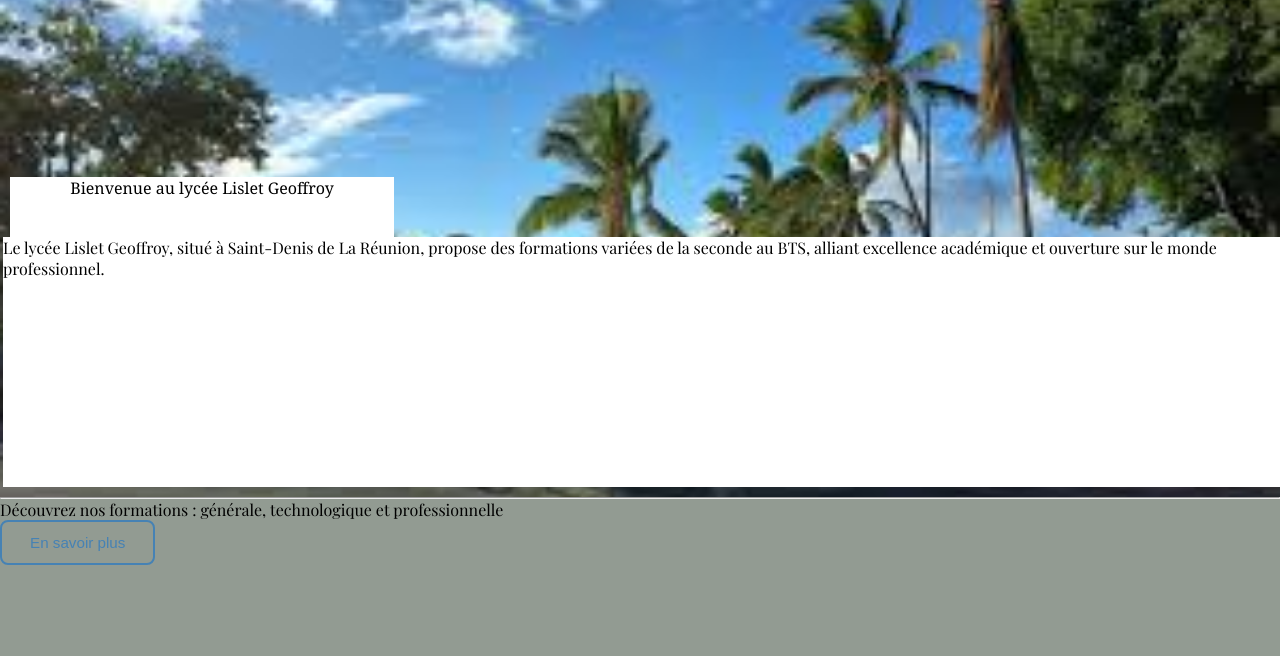
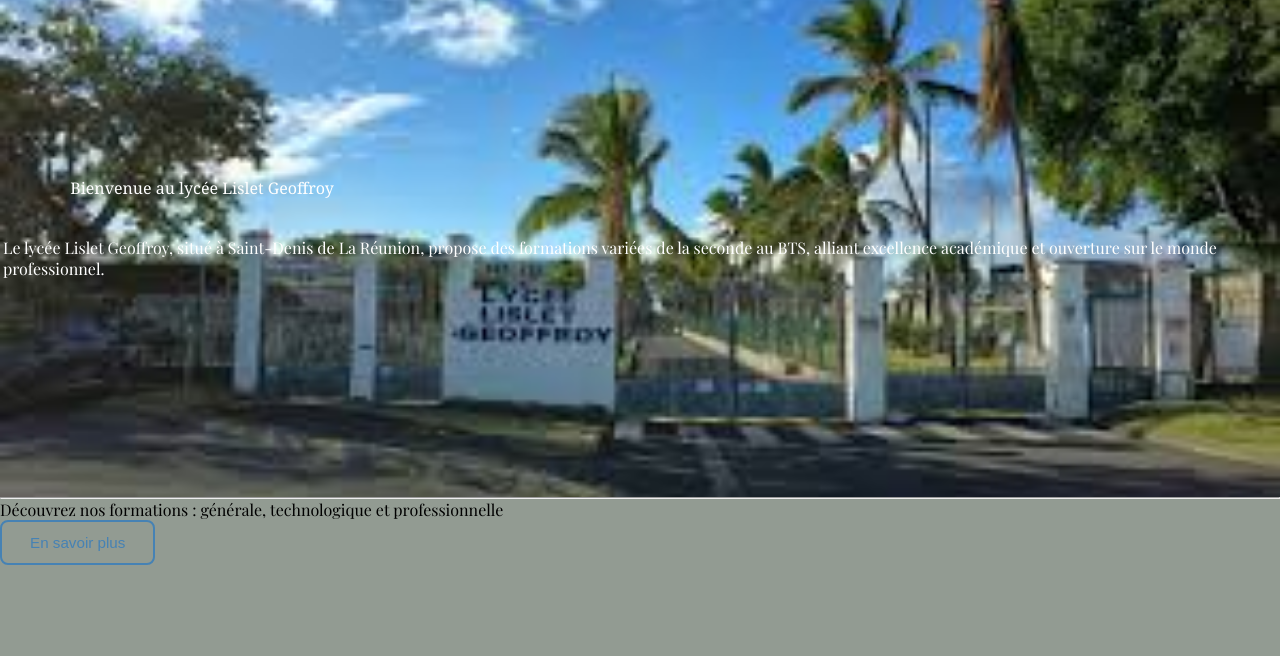
Before and after one commit to houssain-dev/Site-web, a plain HTML site: page index.html in a window 1280 px wide. Shown: the part 128-784 px from the top of the page. Drawn offline with nearby package versions, Linux system fonts and the light colour scheme.

Commit message:
Update style.css

```diff
--- a/style.css
+++ b/style.css
@@ -137,12 +137,13 @@
     position: absolute;
     top: 180px;
     left: 10px;
-    background-color: rgba(255, 255, 255);
+    background-color: transparent;
     width: 30%;
     height: 70px;
     z-index: 10;
     font-family: Georgia, serif;
     text-align: center;
+    color: white;
 }
 
 .texte-introduction {
@@ -150,9 +151,11 @@
     bottom: 10px;
     left: 3px;
     z-index: 10;
-    background-color: rgba(255, 255, 255);
+    background-color: transparent;
     width: 100%;
     height: 50%;
+    color: white;
+
 }
 
 /* ---- PARTIE MILIEU ---- */
```
